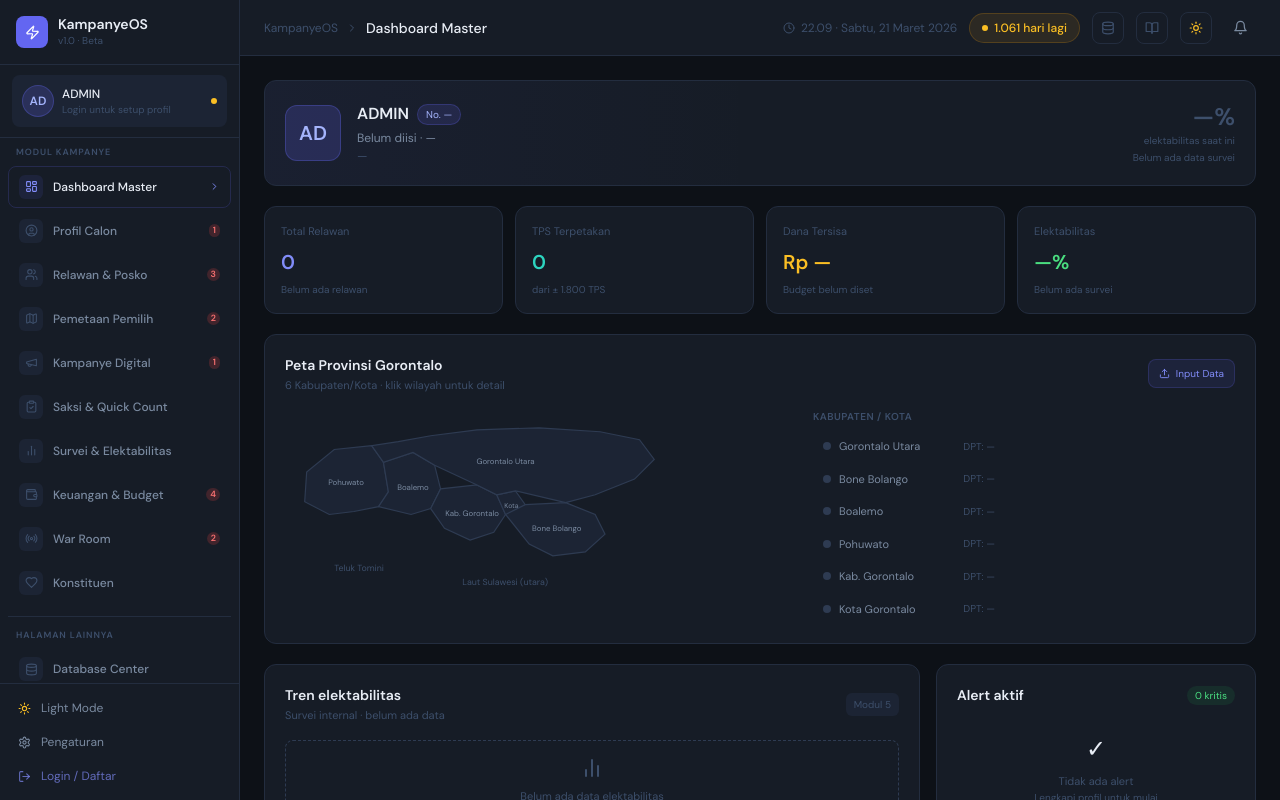
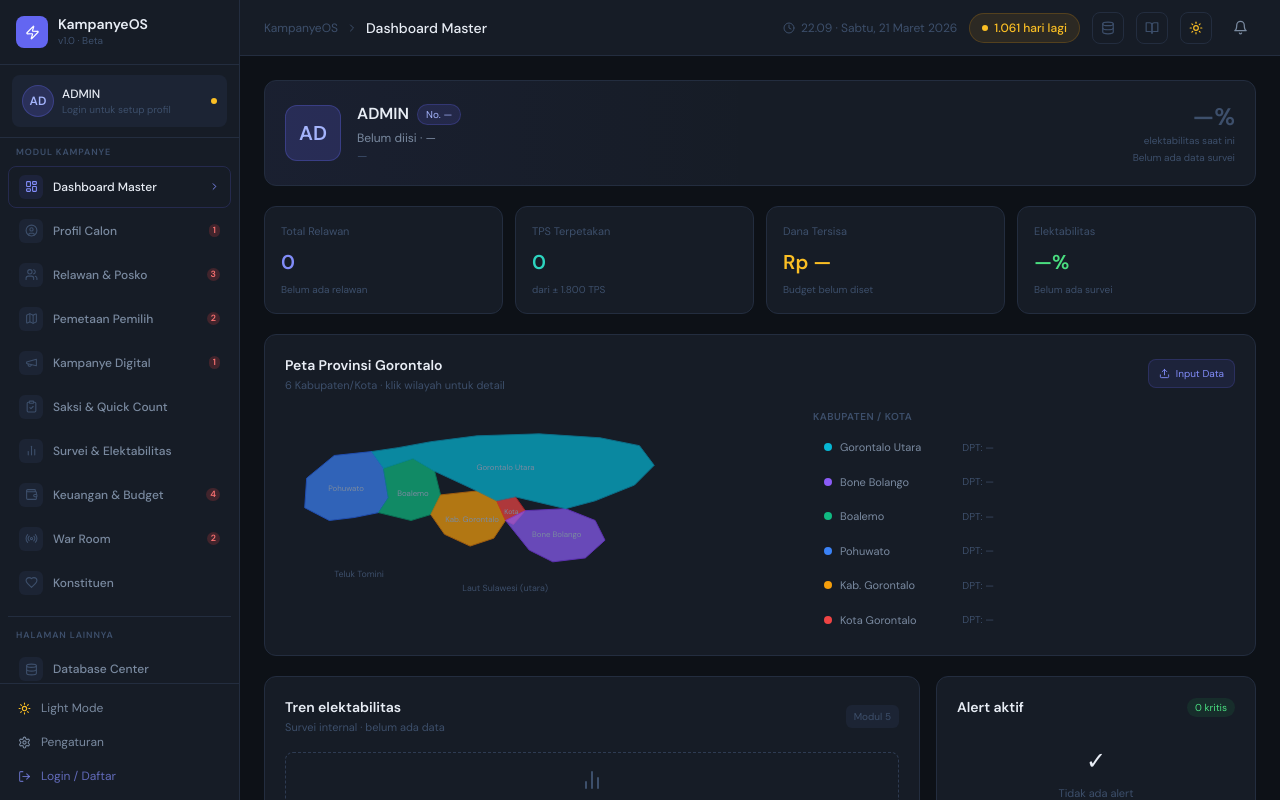
Before and after one commit to gorontalounite/saas-pemilu, a Next.js app: page / in a window 1280 px wide. Built offline with nearby package versions, Linux system fonts and the light colour scheme.

Commit message:
fix: peta Gorontalo warna per kabupaten di Dashboard

```diff
--- a/src/components/DashboardOverview.tsx
+++ b/src/components/DashboardOverview.tsx
@@ -40,10 +40,18 @@ export default function DashboardOverview({ onNavigate }: Props) {
   const criticalCount = typedAlerts.filter(a => a.level === 'critical').length
   const selKab = kabGorontalo.find(k => k.id === selectedKab)
 
-  const kabColor = (id: string) =>
-    selectedKab === id
-      ? 'fill-indigo-500 stroke-indigo-300'
-      : 'fill-[var(--bg-hover)] stroke-[var(--border-lit)] hover:fill-indigo-500/20 hover:stroke-indigo-400 cursor-pointer'
+  const kabColors: Record<string,{fill:string;stroke:string}> = {
+    gorut:      {fill:'#06b6d4', stroke:'#0891b2'},
+    bone:       {fill:'#8b5cf6', stroke:'#7c3aed'},
+    bonebol:    {fill:'#10b981', stroke:'#059669'},
+    pohuwato:   {fill:'#3b82f6', stroke:'#2563eb'},
+    gorontalo:  {fill:'#f59e0b', stroke:'#d97706'},
+    gortalkota: {fill:'#ef4444', stroke:'#dc2626'},
+  }
+  const kf = (id:string) => kabColors[id]?.fill || '#374151'
+  const ks = (id:string) => selectedKab===id ? '#ffffff' : (kabColors[id]?.stroke || '#1f2937')
+  const ko = (id:string) => selectedKab===null ? 0.7 : selectedKab===id ? 1 : 0.25
+  const kw = (id:string) => selectedKab===id ? 2 : 1
 
   return (
     <div className="space-y-5">
@@ -107,43 +115,37 @@ export default function DashboardOverview({ onNavigate }: Props) {
 
             {/* Pohuwato */}
             <g onClick={() => setSelectedKab(s => s === 'pohuwato' ? null : 'pohuwato')}>
-              <path className={`kab ${kabColor('pohuwato')}`}
-                d="M20,85 L22,55 L50,32 L88,28 L100,45 L105,75 L95,90 L70,95 L45,98 Z"/>
+              <path className="kab" d="M20,85 L22,55 L50,32 L88,28 L100,45 L105,75 L95,90 L70,95 L45,98 Z" style={{fill:kf('pohuwato'),opacity:ko('pohuwato'),stroke:ks('pohuwato'),strokeWidth:kw('pohuwato')}}/>
               <text className="kab-lbl" x="62" y="65" fill="currentColor" style={{color:'var(--text-secondary)'}}>Pohuwato</text>
             </g>
 
             {/* Boalemo */}
             <g onClick={() => setSelectedKab(s => s === 'bonebol' ? null : 'bonebol')}>
-              <path className={`kab ${kabColor('bonebol')}`}
-                d="M100,45 L105,75 L95,90 L128,98 L148,92 L158,72 L152,48 L130,35 Z"/>
+              <path className="kab" d="M100,45 L105,75 L95,90 L128,98 L148,92 L158,72 L152,48 L130,35 Z" style={{fill:kf('bonebol'),opacity:ko('bonebol'),stroke:ks('bonebol'),strokeWidth:kw('bonebol')}}/>
               <text className="kab-lbl" x="130" y="70" fill="currentColor" style={{color:'var(--text-secondary)'}}>Boalemo</text>
             </g>
 
             {/* Kab. Gorontalo */}
             <g onClick={() => setSelectedKab(s => s === 'gorontalo' ? null : 'gorontalo')}>
-              <path className={`kab ${kabColor('gorontalo')}`}
-                d="M148,92 L158,72 L195,68 L215,78 L224,98 L212,116 L188,124 L162,112 Z"/>
+              <path className="kab" d="M148,92 L158,72 L195,68 L215,78 L224,98 L212,116 L188,124 L162,112 Z" style={{fill:kf('gorontalo'),opacity:ko('gorontalo'),stroke:ks('gorontalo'),strokeWidth:kw('gorontalo')}}/>
               <text className="kab-lbl" x="190" y="96" fill="currentColor" style={{color:'var(--text-secondary)'}}>Kab. Gorontalo</text>
             </g>
 
             {/* Kota Gorontalo (kecil) */}
             <g onClick={() => setSelectedKab(s => s === 'gortalkota' ? null : 'gortalkota')}>
-              <path className={`kab ${kabColor('gortalkota')}`}
-                d="M215,78 L234,74 L244,88 L232,102 L224,98 Z"/>
+              <path className="kab" d="M215,78 L234,74 L244,88 L232,102 L224,98 Z" style={{fill:kf('gortalkota'),opacity:ko('gortalkota'),stroke:ks('gortalkota'),strokeWidth:kw('gortalkota')}}/>
               <text className="kab-lbl" x="230" y="89" fill="currentColor" style={{color:'var(--text-secondary)', fontSize:'7px'}}>Kota</text>
             </g>
 
             {/* Bone Bolango */}
             <g onClick={() => setSelectedKab(s => s === 'bone' ? null : 'bone')}>
-              <path className={`kab ${kabColor('bone')}`}
-                d="M224,98 L244,88 L285,86 L315,98 L325,118 L305,136 L272,140 L248,128 Z"/>
+              <path className="kab" d="M224,98 L244,88 L285,86 L315,98 L325,118 L305,136 L272,140 L248,128 Z" style={{fill:kf('bone'),opacity:ko('bone'),stroke:ks('bone'),strokeWidth:kw('bone')}}/>
               <text className="kab-lbl" x="276" y="112" fill="currentColor" style={{color:'var(--text-secondary)'}}>Bone Bolango</text>
             </g>
 
             {/* Gorontalo Utara (memanjang di utara) */}
             <g onClick={() => setSelectedKab(s => s === 'gorut' ? null : 'gorut')}>
-              <path className={`kab ${kabColor('gorut')}`}
-                d="M88,28 L100,45 L130,35 L152,48 L195,68 L215,78 L234,74 L285,86 L315,78 L355,62 L375,42 L360,22 L320,14 L258,10 L195,12 L148,18 L115,24 Z"/>
+              <path className="kab" d="M88,28 L100,45 L130,35 L152,48 L195,68 L215,78 L234,74 L285,86 L315,78 L355,62 L375,42 L360,22 L320,14 L258,10 L195,12 L148,18 L115,24 Z" style={{fill:kf('gorut'),opacity:ko('gorut'),stroke:ks('gorut'),strokeWidth:kw('gorut')}}/>
               <text className="kab-lbl" x="224" y="44" fill="currentColor" style={{color:'var(--text-secondary)'}}>Gorontalo Utara</text>
             </g>
 
@@ -160,9 +162,9 @@ export default function DashboardOverview({ onNavigate }: Props) {
                 <button
                   key={k.id}
                   onClick={() => setSelectedKab(s => s === k.id ? null : k.id)}
-                  className={`w-full flex items-center gap-2 px-2.5 py-1.5 rounded-lg text-left transition-colors text-[11px] ${selectedKab === k.id ? 'bg-indigo-500/15 text-indigo-300 border border-indigo-500/20' : 'hover:bg-[var(--bg-hover)] text-[var(--text-secondary)]'}`}
+                  className={`w-full flex items-center gap-2 px-2.5 py-1.5 rounded-lg text-left transition-colors text-[11px] ${selectedKab===k.id ? 'bg-[var(--bg-hover)] border border-[var(--border-lit)]' : 'hover:bg-[var(--bg-hover)] border border-transparent'} text-[var(--text-secondary)]`}
                 >
-                  <div className={`w-2 h-2 rounded-full flex-shrink-0 ${selectedKab === k.id ? 'bg-indigo-400' : 'bg-[var(--border-lit)]'}`} />
+                  <div style={{width:'8px',height:'8px',borderRadius:'50%',flexShrink:0,backgroundColor:kabColors[k.id]?.fill||'#374151',opacity:selectedKab===null||selectedKab===k.id?1:0.3}} />
                   <span className="truncate">{k.name}</span>
                   <span className="ml-auto text-[10px] text-[var(--text-muted)]">DPT: —</span>
                 </button>
```
